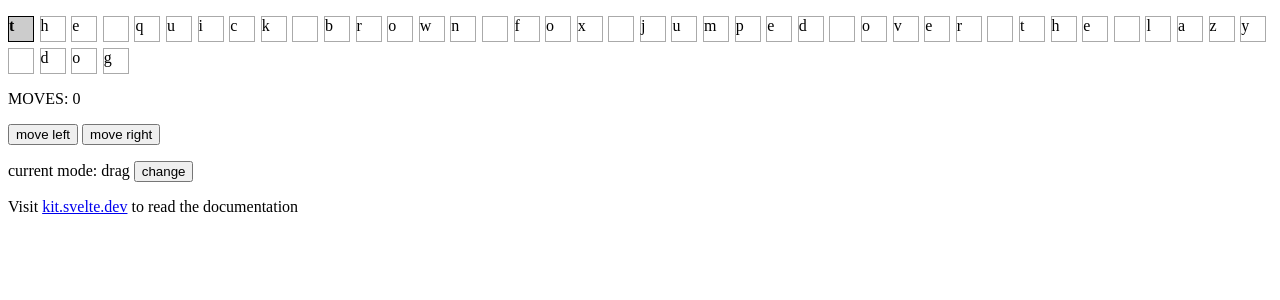
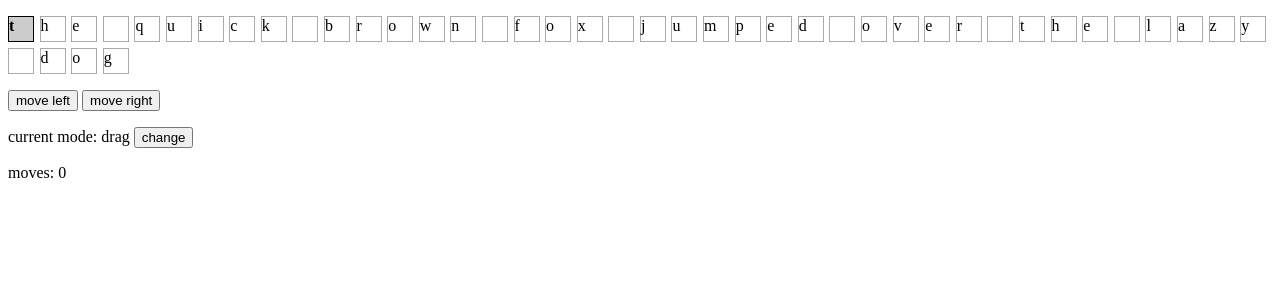
Before and after one commit to now-is/grandma-ann, a SvelteKit app: page / in a window 1280 px wide. Shown: the top 300 px of the page. Built offline with nearby package versions, Linux system fonts and the light colour scheme.

Commit message:
WIP Introduce keydown handler

```diff
--- a/src/routes/+page.svelte
+++ b/src/routes/+page.svelte
@@ -2,15 +2,31 @@
 	import { initState, moveRight, moveLeft, toggleMode } from '$lib/state.ts';
 
 	let state = initState;
+
+	function handleKeydown (ev) {
+		switch (ev.key) {
+		case 'H':
+		case 'h':
+			state = moveLeft(state);
+			break;
+		case 'L':
+		case 'l':
+			state = moveRight(state);
+			break;
+		case ' ':
+			state = toggleMode(state);
+			break;
+		default:
+		}
+	}
 </script>
 
-<div class="app">
+<div class="app" on:keydown={handleKeydown} role="grid" tabindex="0">
 	<p class="letters">
 		{#each state.string as letter, i}
 			<span class="letter {i == state.cursor ? 'cursor' : ''}">{letter}</span>
 		{/each}
 	</p>
-<p>MOVES: {state.moves}</p>
 
 	<p>
 		<button on:click={() => state = moveLeft(state)}>move left</button>
@@ -21,7 +37,9 @@
 		current mode: {state.mode} <button on:click={() => state = toggleMode(state)}>change</button>
 	</p>
 
-<p>Visit <a href="https://kit.svelte.dev">kit.svelte.dev</a> to read the documentation</p>
+	<p>
+		moves: {state.moves}
+	</p>
 </div>
 
 <style>
```
Lines whose indentation alone changed are shown as unchanged.
